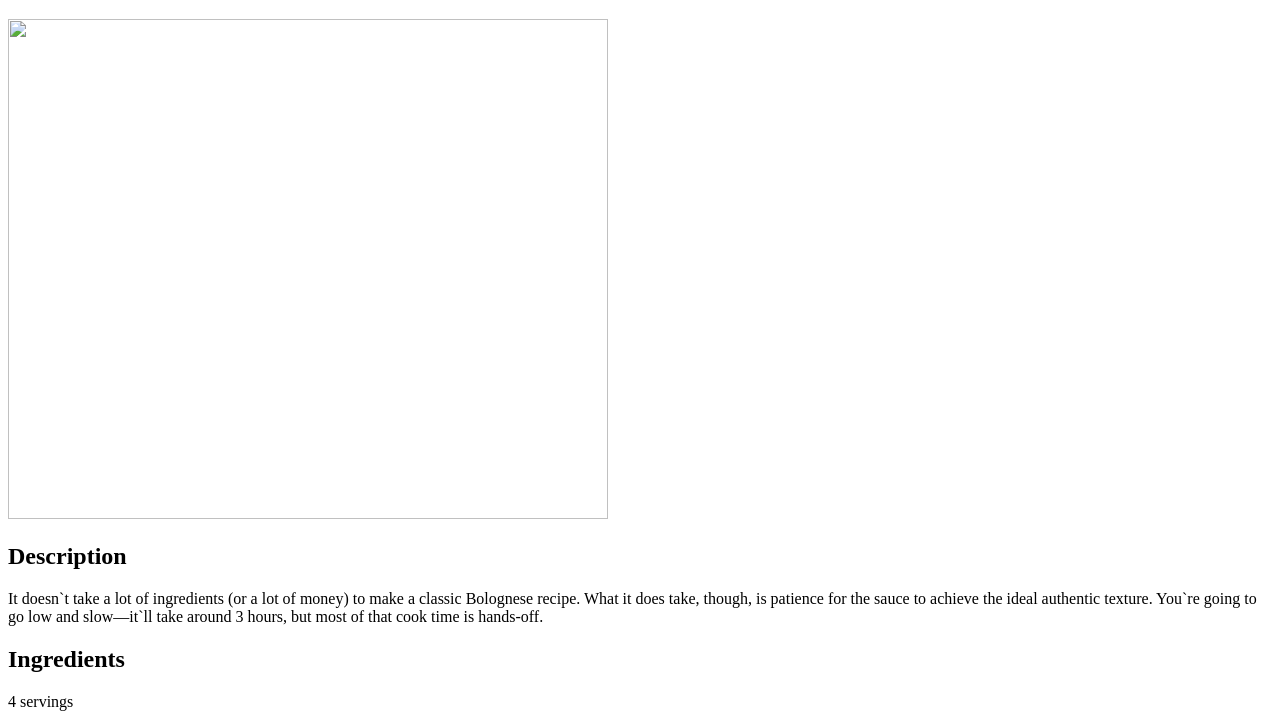
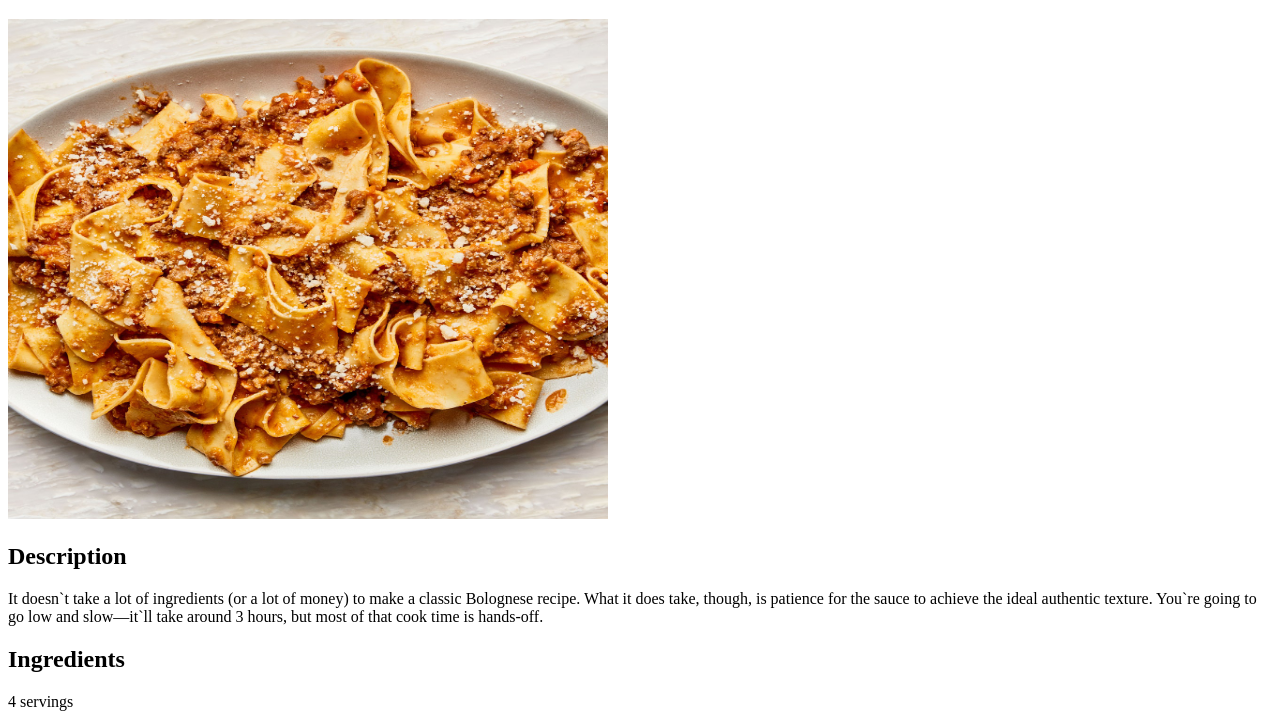
Before and after one commit to HuytDuc/odin-recipes, a plain HTML site: page recipes/bolognese.html in a window 1280 px wide. Shown: the part 61-785 px from the top of the page. Drawn offline with Linux system fonts and the light colour scheme.

Commit message:
Update bolognese.html to get image from folder images

```diff
--- a/recipes/bolognese.html
+++ b/recipes/bolognese.html
@@ -7,7 +7,7 @@
 
     <body>
         <h1>Bolognese</h1>
-        <img src="bolognese-1.jpg" width="600" height="500">
+        <img src="../images/bolognese-1.jpg" width="600" height="500">
         <h2>Description</h2>
             <p>
                 It doesn`t take a lot of ingredients (or a lot of money) to make a classic Bolognese recipe. What it does take, though,
```
